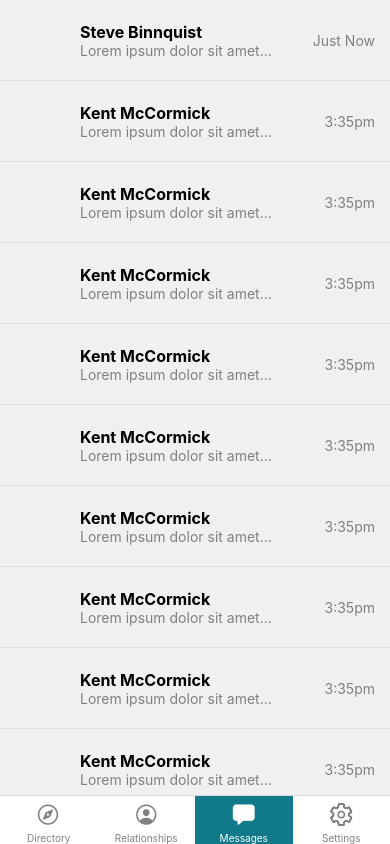
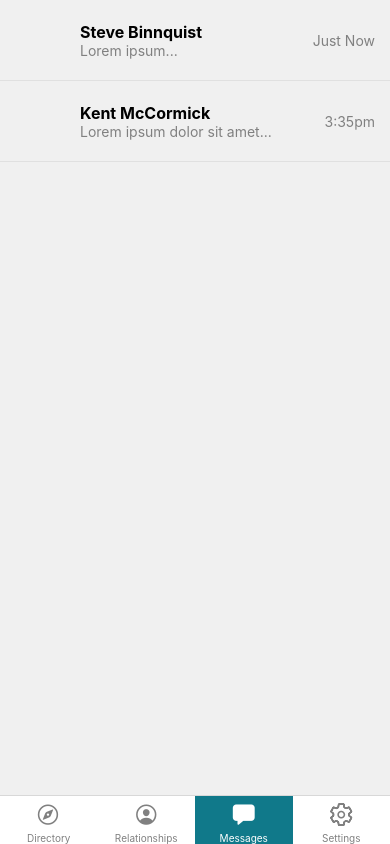
Before and after one commit to Valyria-Studios/geo_browser_app, a React Native app in the folder App/: screen /Messages in a window 390 px wide. Built offline with nearby package versions, Linux system fonts and the light colour scheme.

Commit message:
Implimented dynamic rendering of messages

```diff
--- a/App/api/messages.js
+++ b/App/api/messages.js
@@ -0,0 +1,23 @@
+export const fetchMessages = async () => {
+  // Simulate an API call
+  // In a real scenario, replace this with an actual API fetch.
+  return await new Promise((resolve) => {
+    setTimeout(() => {
+      resolve([
+        {
+          name: "Steve Binnquist",
+          message: "Lorem ipsum...",
+          timestamp: "Just Now",
+          //   image: "path_to_image.jpg",
+        },
+        {
+          name: "Kent McCormick",
+          message: "Lorem ipsum dolor sit amet...",
+          timestamp: "3:35pm",
+          // image: require("./path_to_image.jpg"),
+        },
+        // ... other entries ...
+      ]);
+    }, 2000);
+  });
+};
--- a/App/screens/Messages.js
+++ b/App/screens/Messages.js
@@ -1,6 +1,7 @@
-import React from "react";
+import React, { useState, useEffect } from "react";
 import { View, Text, FlatList, Image, StyleSheet } from "react-native";
 import { SafeAreaView } from "react-native-safe-area-context";
+import { fetchMessages } from "../api/messages";
 
 const data = [
   {
@@ -15,63 +16,25 @@ const data = [
     timestamp: "3:35pm",
     // image: require("./path_to_image.jpg"),
   },
-  {
-    name: "Kent McCormick",
-    message: "Lorem ipsum dolor sit amet...",
-    timestamp: "3:35pm",
-    // image: require("./path_to_image.jpg"),
-  },
-  {
-    name: "Kent McCormick",
-    message: "Lorem ipsum dolor sit amet...",
-    timestamp: "3:35pm",
-    // image: require("./path_to_image.jpg"),
-  },
-  {
-    name: "Kent McCormick",
-    message: "Lorem ipsum dolor sit amet...",
-    timestamp: "3:35pm",
-    // image: require("./path_to_image.jpg"),
-  },
-  {
-    name: "Kent McCormick",
-    message: "Lorem ipsum dolor sit amet...",
-    timestamp: "3:35pm",
-    // image: require("./path_to_image.jpg"),
-  },
-  {
-    name: "Kent McCormick",
-    message: "Lorem ipsum dolor sit amet...",
-    timestamp: "3:35pm",
-    // image: require("./path_to_image.jpg"),
-  },
-  {
-    name: "Kent McCormick",
-    message: "Lorem ipsum dolor sit amet...",
-    timestamp: "3:35pm",
-    // image: require("./path_to_image.jpg"),
-  },
-  {
-    name: "Kent McCormick",
-    message: "Lorem ipsum dolor sit amet...",
-    timestamp: "3:35pm",
-    // image: require("./path_to_image.jpg"),
-  },
-  {
-    name: "Kent McCormick",
-    message: "Lorem ipsum dolor sit amet...",
-    timestamp: "3:35pm",
-    // image: require("./path_to_image.jpg"),
-  },
   // ... add other entries here
 ];
 
 const Messages = () => {
+  const [messages, setMessages] = useState([]);
+
+  useEffect(() => {
+    const fetchData = async () => {
+      const data = await fetchMessages();
+      setMessages(data);
+    };
+    fetchData();
+  }, []);
+
   return (
     <SafeAreaView style={styles.container}>
       <View>
         <FlatList
-          data={data}
+          data={messages}
           keyExtractor={(item) => item.name}
           renderItem={({ item }) => (
             <View style={styles.messageContainer}>
```
